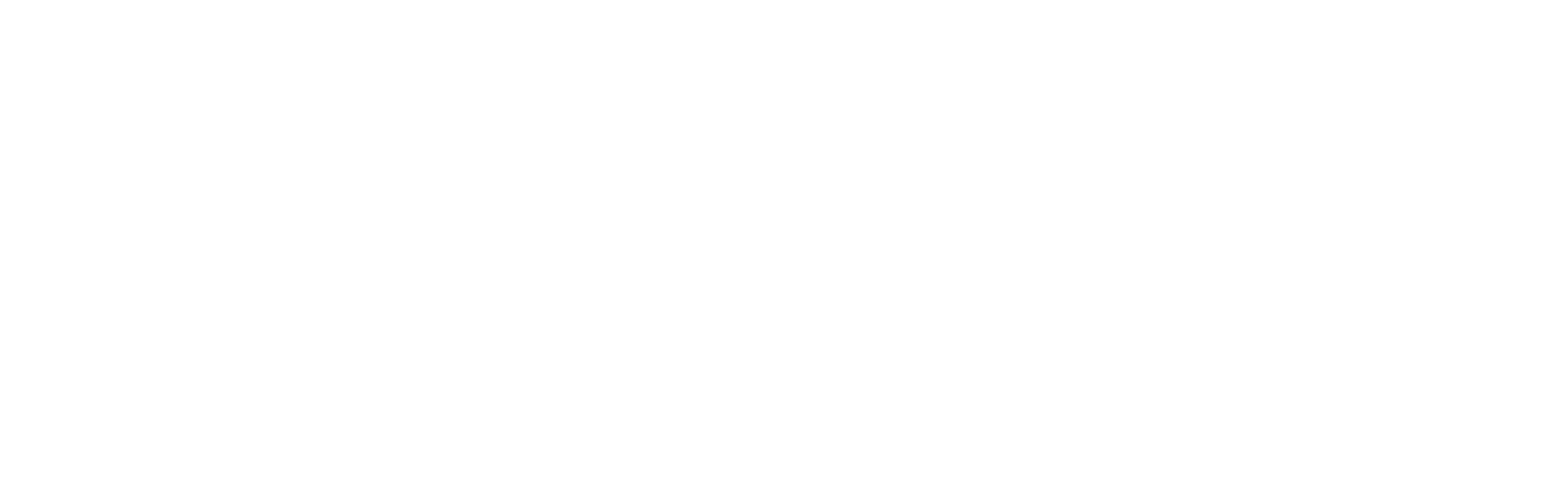
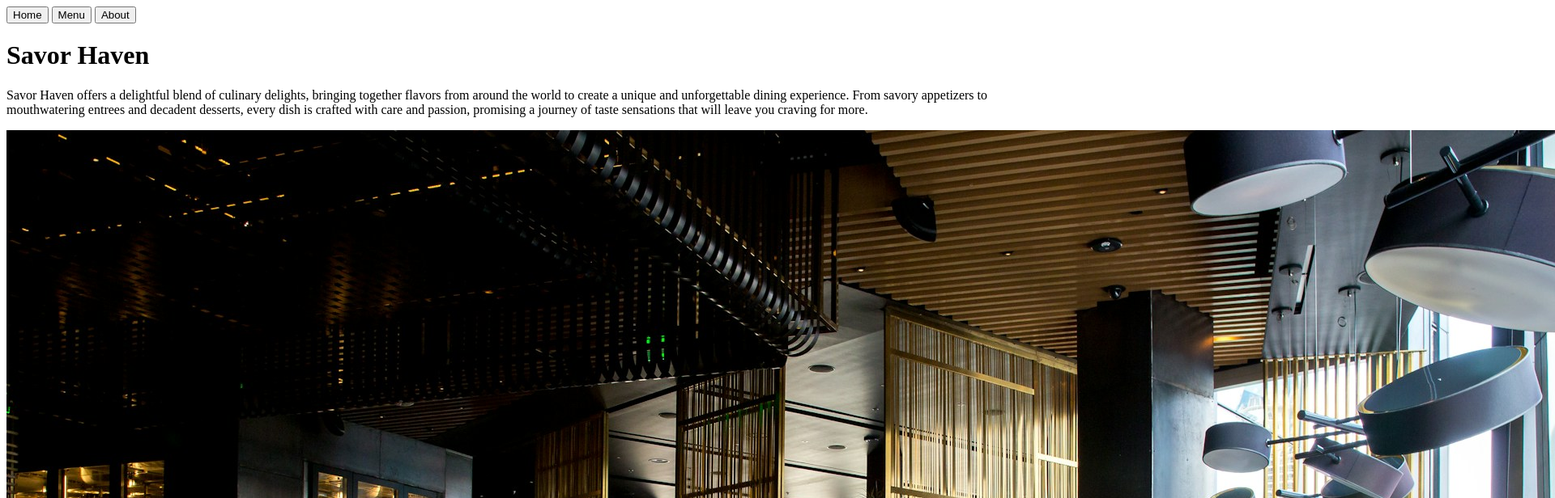
Before and after one commit to sofoniasElala/Restaurant, a website built with webpack: page src/index.html in a window 1280 px wide. Shown: the top 616 px of the page at 81% size, 1920 px wide, since content can reach past the window. Built offline with nearby package versions, Linux system fonts and the light colour scheme.

Commit message:
add home page with temp content
a loader is added to process images

```diff
--- /dev/null
+++ b/src/home.js
@@ -0,0 +1,14 @@
+import descImage from '../assets/images/jason-leung-poI7DelFiVA-unsplash.jpg';
+function home (){
+    const content = document.querySelector('#content');
+    const heading = document.createElement('h1');
+    const description = document.createElement('p');
+    const descriptionImage = document.createElement('img');
+    heading.textContent = 'Savor Haven';
+    description.textContent = 'Savor Haven offers a delightful blend of culinary delights, bringing together flavors from around the world to create a unique and unforgettable dining experience. From savory appetizers to mouthwatering entrees and decadent desserts, every dish is crafted with care and passion, promising a journey of taste sensations that will leave you craving for more.';
+    descriptionImage.setAttribute('src', descImage);
+    content.appendChild(heading);
+    content.appendChild(description);
+    content.appendChild(descriptionImage);
+}
+export default home;
--- a/src/index.html
+++ b/src/index.html
@@ -6,6 +6,14 @@
     </head>
 
     <body>
+        <header>
+            <nav><button class="home">Home</button>
+                <button class="menu">Menu</button>
+                <button class="about">About</button>
+            </nav>
+        </header>
+        <div id="content">
 
+        </div>
     </body>
 </html>
--- a/src/index.js
+++ b/src/index.js
@@ -0,0 +1,4 @@
+import home from './home.js';
+
+home();
+console.log('Restaurant webpage');
--- a/webpack.config.js
+++ b/webpack.config.js
@@ -11,5 +11,13 @@
         new HtmlWebpackPlugin({
             template: './src/index.html',
         })
-    ]
+    ],
+    module: {
+        rules: [
+            {
+                test: /\.(png|svg|jpg|jpeg|gif)$/i,
+                type: 'asset/resource',
+            }
+        ],
+    },
 }
```
Also changed, not shown: assets/images/jason-leung-poI7DelFiVA-unsplash.jpg (added), dist/b66ca5f142ca38e8cf82.jpg (added), dist/index.html (added), dist/main.js (added).
